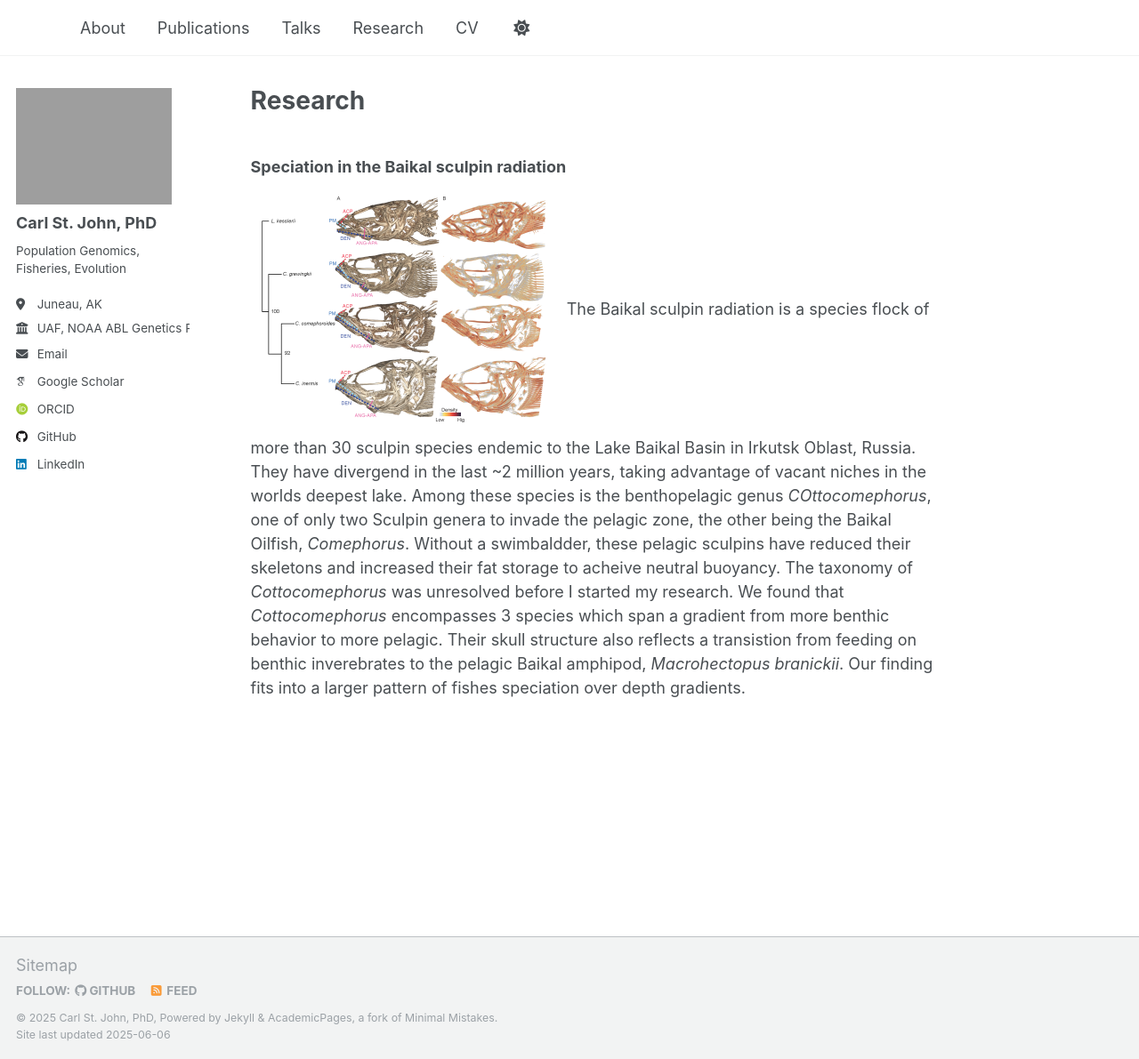
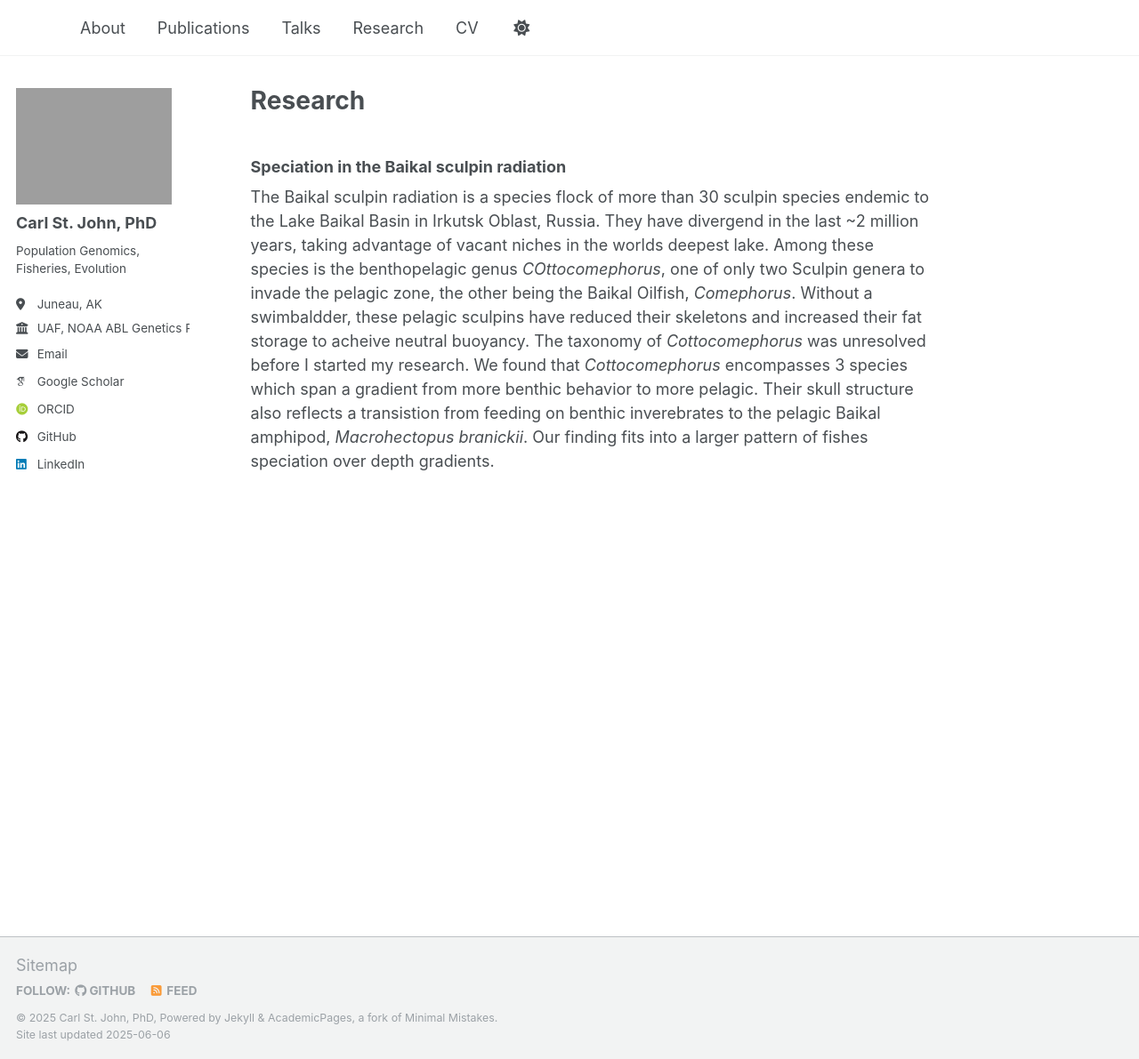
Before and after one commit to castjohn/castjohn.github.io, a Jekyll site: the page built from _pages/research.md, in a window 1280 px wide and 1191 px high. Shown: the whole window at 89% size. Built offline with Jekyll 4.4.1, drawn with Linux system fonts in a browser that asks for light colours; some web fonts are replaced.

Commit message:
without any images

```diff
--- a/_pages/research.md
+++ b/_pages/research.md
@@ -8,6 +8,5 @@ redirect_from:
 ---
 
 ### Speciation in the Baikal sculpin radiation
-![cottocomephorus](/images/cottocomephorus_350x282.png)
 The Baikal sculpin radiation is a species flock of more than 30 sculpin species endemic to the Lake Baikal Basin in Irkutsk Oblast, Russia. They have divergend in the last ~2 million years, taking advantage of vacant niches in the worlds deepest lake. Among these species is the benthopelagic genus _COttocomephorus_, one of only two Sculpin genera to invade the pelagic zone, the other being the Baikal Oilfish, _Comephorus_. Without a swimbaldder, these pelagic sculpins have reduced their skeletons and increased their fat storage to acheive neutral  buoyancy.
 The taxonomy of _Cottocomephorus_ was unresolved before I started my research. We found that _Cottocomephorus_ encompasses 3 species which span a gradient from more benthic behavior to more pelagic. Their skull structure also reflects a transistion from feeding on benthic inverebrates to the pelagic Baikal amphipod, _Macrohectopus branickii_. Our finding fits into a larger pattern of fishes speciation over depth gradients.
```
